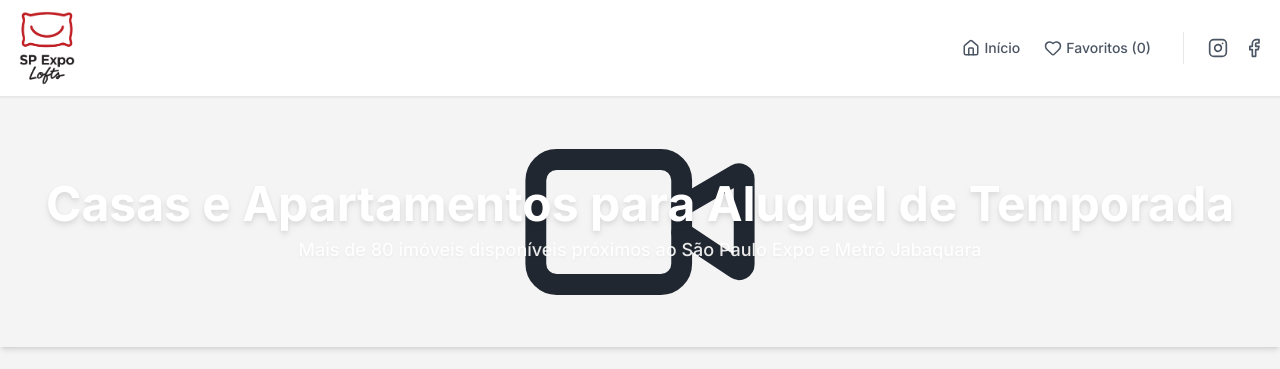
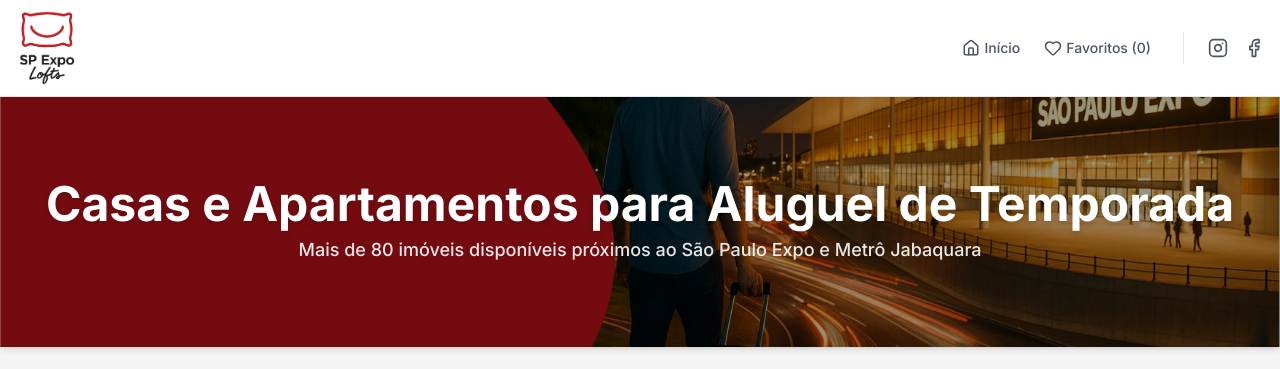
Before and after one commit to thael92/Spexpo-Lofts, a React (Vite) app: page / in a window 1280 px wide. Shown: the top 369 px of the page. Built offline with nearby package versions, Linux system fonts and the light colour scheme.

Commit message:
ajuste seção hero

```diff
--- a/pages/Home.tsx
+++ b/pages/Home.tsx
@@ -55,7 +55,7 @@ export const Home: React.FC = () => {
       {/* Short Banner - Reference Style */}
       <section className="relative h-[250px] flex flex-col justify-center items-center shadow-md">
         <div className="absolute inset-0 z-0">
-          <Video
+          <img
             src="/public/fundo-hero.jpg"
             alt="Fundo"
             className="w-full h-full object-cover brightness-[0.60]"
```
Also changed, not shown: public/fundo-hero.jpg.
